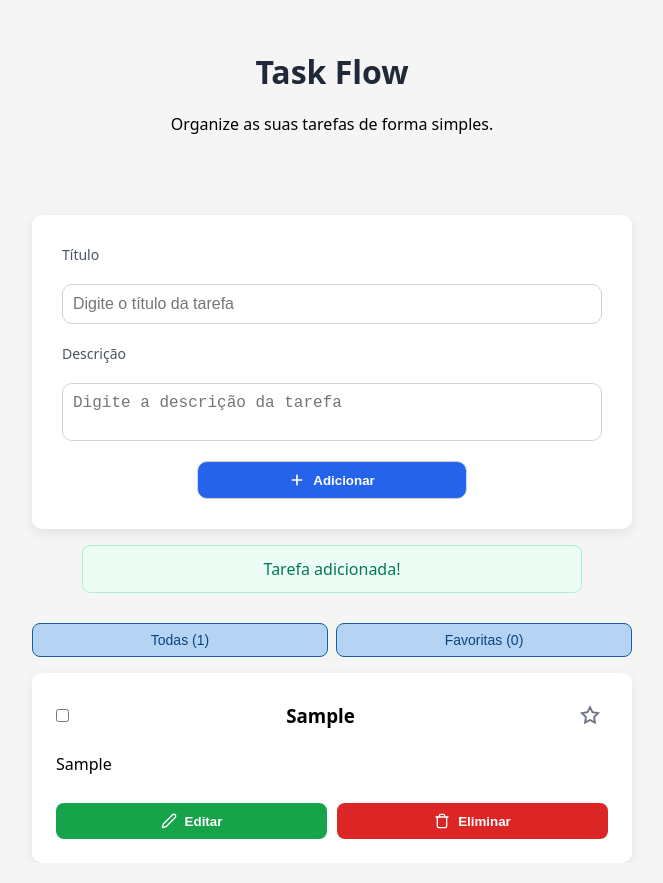
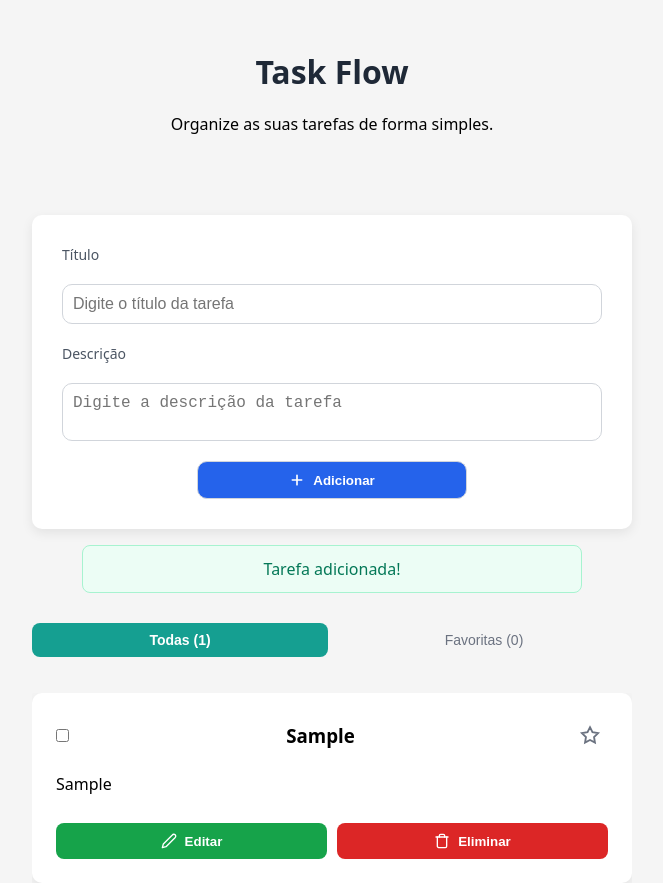
Before and after one commit to fernandev-tech/Task-Flow, a React (Vite) app in the folder Task-Flow/: page / in a window 1280 px wide. Both pictures are taken after typing "Sample", "Sample" into the empty fields and a click on the button "Adicionar". Shown: the whole page, without its empty margins (308-971 px from the left). Built offline with nearby package versions, Linux system fonts and the light colour scheme.

Commit message:
Animações e transicóes, listas adicionadas

```diff
--- a/Task-Flow/src/App.jsx
+++ b/Task-Flow/src/App.jsx
@@ -1,4 +1,4 @@
-import { useEffect, useState } from 'react'
+import { useRef, useEffect, useState } from 'react'
 import Header from './components/Header'
 import TaskForm from './components/TaskForm'
 import TaskList from './components/TaskList'
@@ -26,6 +26,7 @@ function App() {
     localStorage.setItem("tasks", JSON.stringify(tasks)) /*"Sempre que tasks mudar, transforma o array de tarefas em JSON e guarda-o no localStorage."*/
   }, [tasks])
 
+
   const [editingTaskId, setEditingTaskId] = useState(null) /*o null representa a ausência de valor. Quer dizer que o estado começa com um valor nulo*/
 
   /*Este estado representa a visão selecionada.*/
@@ -36,9 +37,6 @@ function App() {
   const totalTasks = tasks.length
 
   const totalFavoritesTasks = tasks.filter(task => task.favorite === true).length
-
-
-
 
   /*Estado do feedback ao adicionar tarefa*/
   const [feedback, setFeedback] = useState(null)
@@ -54,6 +52,18 @@ function App() {
       setFeedback(null)
     }, 3000)
   }
+
+  /*UseRef*/
+  const previousList = useRef("all")
+
+  useEffect(() => {
+    previousList.current = activeList
+  }, [activeList])
+
+  const animationDirection =
+    previousList.current === "all" && activeList === "favorites"
+      ? "slide-left"
+      : "slide-right"
 
   /*Adicionar nova tarefa*/
   function addTask(newTask) {
@@ -214,6 +224,7 @@ porque essa será a tarefa que acabou de ser criada pelo formulário.*/
 
   return (
     <>
+
       <div className="container">
         <Header />
         <main>
@@ -236,6 +247,7 @@ porque essa será a tarefa que acabou de ser criada pelo formulário.*/
             tasksToShow={tasksToShow}
             tasks={tasks}
             activeList={activeList}
+            animationDirection={animationDirection}
             setActiveList={setActiveList}
             totalTasks={totalTasks}
             totalFavoritesTasks={totalFavoritesTasks}
@@ -250,7 +262,7 @@ porque essa será a tarefa que acabou de ser criada pelo formulário.*/
 
           {/*Passamos a função toggleFavorite como valor para a prop onToggleFavorite porque o TaskList é quem renderiza os TaskCard. Então o TaskList precisa receber a função para poder entregá-la ao TaskCard.*/}
         </main>
-      </div >
+      </div>
     </>
   )
 
--- a/Task-Flow/src/components/TaskList.jsx
+++ b/Task-Flow/src/components/TaskList.jsx
@@ -5,6 +5,7 @@ function TaskList({
     tasksToShow,
     tasks,
     activeList,
+    animationDirection,
     setActiveList,
     totalTasks,
     totalFavoritesTasks,
@@ -29,27 +30,31 @@ function TaskList({
                                 {feedback.message}
                             </p>
                         )}
-                        <div className={styles.ListNavegation}>
-
+                        <div className={styles.list_navigation}>
 
                             <button
-                                className={`${styles.list_button} ${activeList === "all" ? styles.list_button_active : ""
+                                type="button"
+                                className={`${styles.list_button} ${activeList === "all"
+                                    ? styles.list_button_active
+                                    : ""
                                     }`}
+                                onClick={() => {
+                                    setActiveList("all")
+                                }}>Todas ({totalTasks})
+                            </button>
+
+                            <button
                                 type="button"
-                                onClick={() => {
-
-                                    setActiveList("all")
-                                }}>Todas ({totalTasks})</button>
-
-                            <button className={`${styles.list_button} ${activeList === "all" ? styles.list_button_active : ""
+                                className={`${styles.list_button} ${activeList === "favorites"
+                                    ? styles.list_button_active
+                                    : ""
                                     }`}
-                                type="button"
                                 onClick={() => {
                                     setActiveList("favorites")
-
-
-                                }}>Favoritas ({totalFavoritesTasks})</button>
+                                }}>Favoritas ({totalFavoritesTasks})
+                            </button>
                         </div>
+                        <div className={`${styles.list_view} ${styles[animationDirection]}`}>
 
                             {
                                 tasksToShow.map(task => (
@@ -63,8 +68,10 @@ function TaskList({
                                         onDeleteTask={onDeleteTask}
 
                                     />
+
                                 ))
                             }
+                        </div>
                     </ul>
             }
         </>
--- a/Task-Flow/src/components/TaskList.module.css
+++ b/Task-Flow/src/components/TaskList.module.css
@@ -13,40 +13,20 @@
     font-size: 18px;
 }
 
-.ListNavegation {
-    /*  display: flex;
-    gap: 6px;
-    padding: 5px;
-    width: fit-content;
-
-    background: #f1f3f5;
-    border-radius: 12px;*/
+.list_navigation {
     display: flex;
     gap: 8px;
+    margin-bottom: 20px;
 }
 
 .list_button {
-    display: flex;
-    align-items: center;
-    gap: 6px;
-    border: 0.5px solid #d9d9d5;
-    background: transparent;
-    color: #6b6b68;
+    padding: 9px 16px;
+    border: none;
     border-radius: 8px;
-    padding: 8px 14px;
-    font-size: 14px;
-    font-weight: 500;
-    cursor: pointer;
-    transition: background 0.15s ease, color 0.15s ease, border-color 0.15s ease;
-
-    /* padding: 9px 16px;
-
-    border: none;
-    border-radius: 9px;
 
     background: transparent;
+    color: #6b7280;
 
-    color: #6b7280;
     font-size: 14px;
     font-weight: 500;
 
@@ -54,35 +34,57 @@
 
     transition:
         background-color 0.2s ease,
-        color 0.2s ease,
-        box-shadow 0.2s ease,
-        transform 0.2s ease;*/
+        color 0.2s ease;
 }
 
 .list_button:hover {
-    /*  color: #111827;*/
-    background: #f1f1ef;
-    border-color: #b4b2a9;
-    color: #2c2c2a;
+    background: #f1f3f5;
+    color: #374151;
 }
 
 .list_button_active {
-
-    border: 0.5px solid #185fa5;
-    background: #e6f1fb;
-    color: #0c447c;
-    /*   background: white;
-    color: #111827;
-
+    background: #159f91;
+    color: white;
     font-weight: 600;
-
-    box-shadow:
-        0 1px 3px rgba(0, 0, 0, 0.08),
-        0 1px 2px rgba(0, 0, 0, 0.04);
-    */
 }
 
-.list_button_active {
+.list_button_active:hover {
+    background: #118276;
+    color: white;
+}
 
-    background: #b5d4f4;
+.list_view {
+    overflow: hidden;
 }
+
+.slide-left {
+    animation: slideLeft 0.3s ease;
+}
+
+.slide-right {
+    animation: slideRight 0.3s ease;
+}
+
+@keyframes slideLeft {
+    from {
+        transform: translateX(30px);
+        opacity: 0;
+    }
+
+    to {
+        transform: translateX(0);
+        opacity: 1;
+    }
+}
+
+@keyframes slideRight {
+    from {
+        transform: translateX(-30px);
+        opacity: 0;
+    }
+
+    to {
+        transform: translateX(0);
+        opacity: 1;
+    }
+}
```
Also changed, not shown: 2 other files (tests, documents, lock files or other folders). Lines whose indentation alone changed are shown as unchanged.
